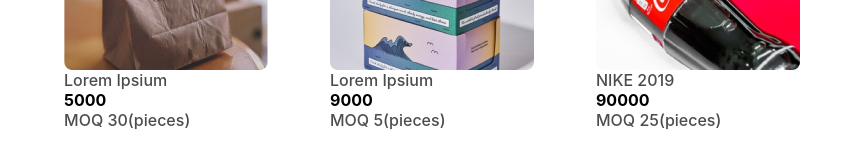
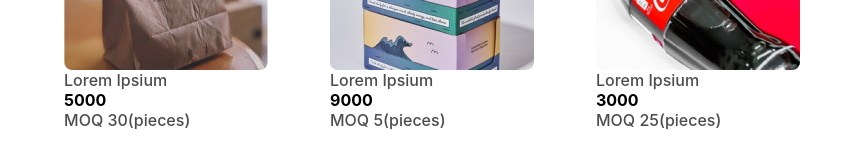
Before and after one commit to friilancer/trollbasket, a React (Create React App) app: page / in a window 1280 px wide. Shown: the part 892-1052 px from the top of the page, without its empty margins (208-1071 px from the left). Built offline with nearby package versions, Linux system fonts and the light colour scheme.

Commit message:
Fix:Mock Data update

```diff
--- a/src/data/mockData.js
+++ b/src/data/mockData.js
@@ -52,10 +52,10 @@ const products = [{
 },
 {
 	id: 'a6',
-	name: 'NIKE 2019',
-	description: 'Get comfy and comfortable ',
+	name: 'Lorem Ipsium',
+	description: 'No Sugar Drink',
 	image: six,
-	price: 90000,
+	price: 3000,
 	location: 'Lagos',
 	stock: 25,
 }]
```
